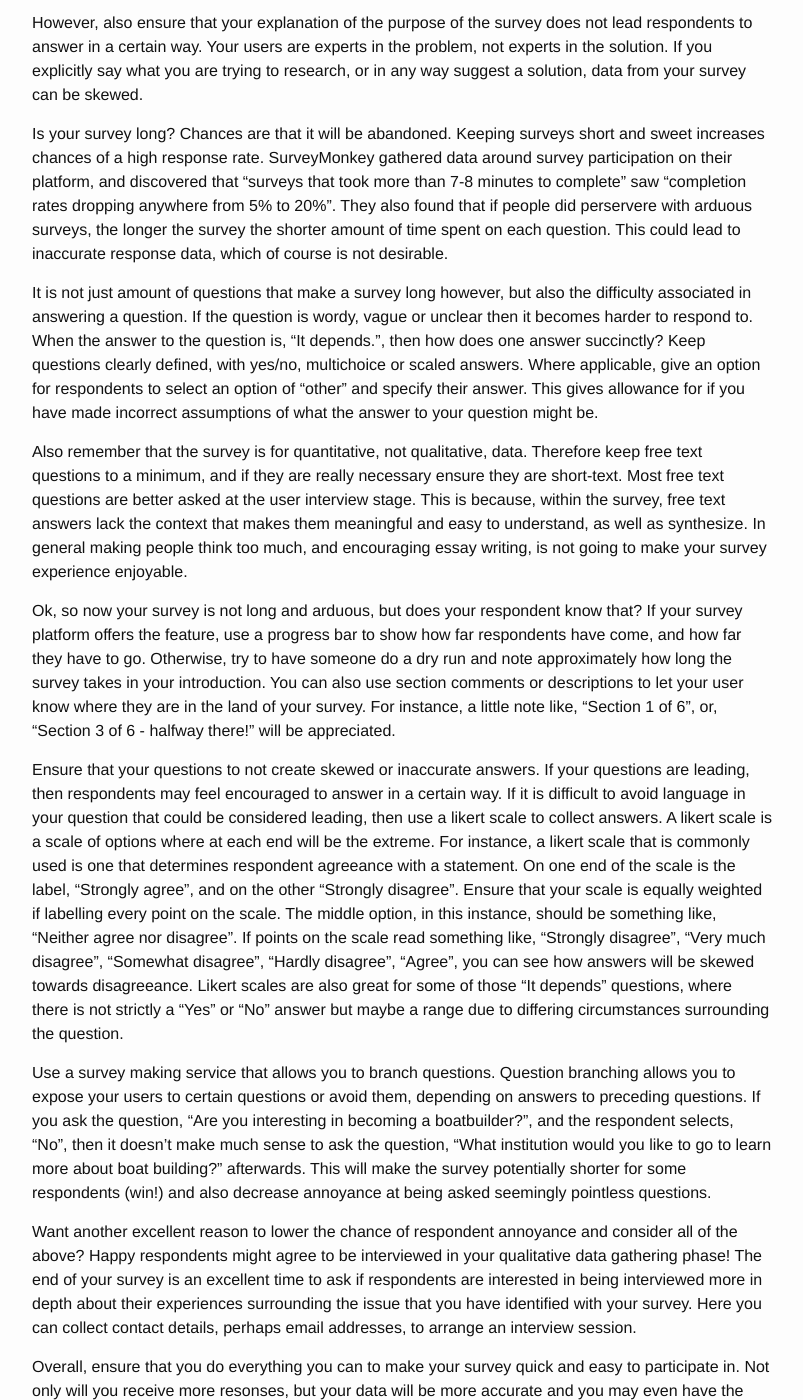
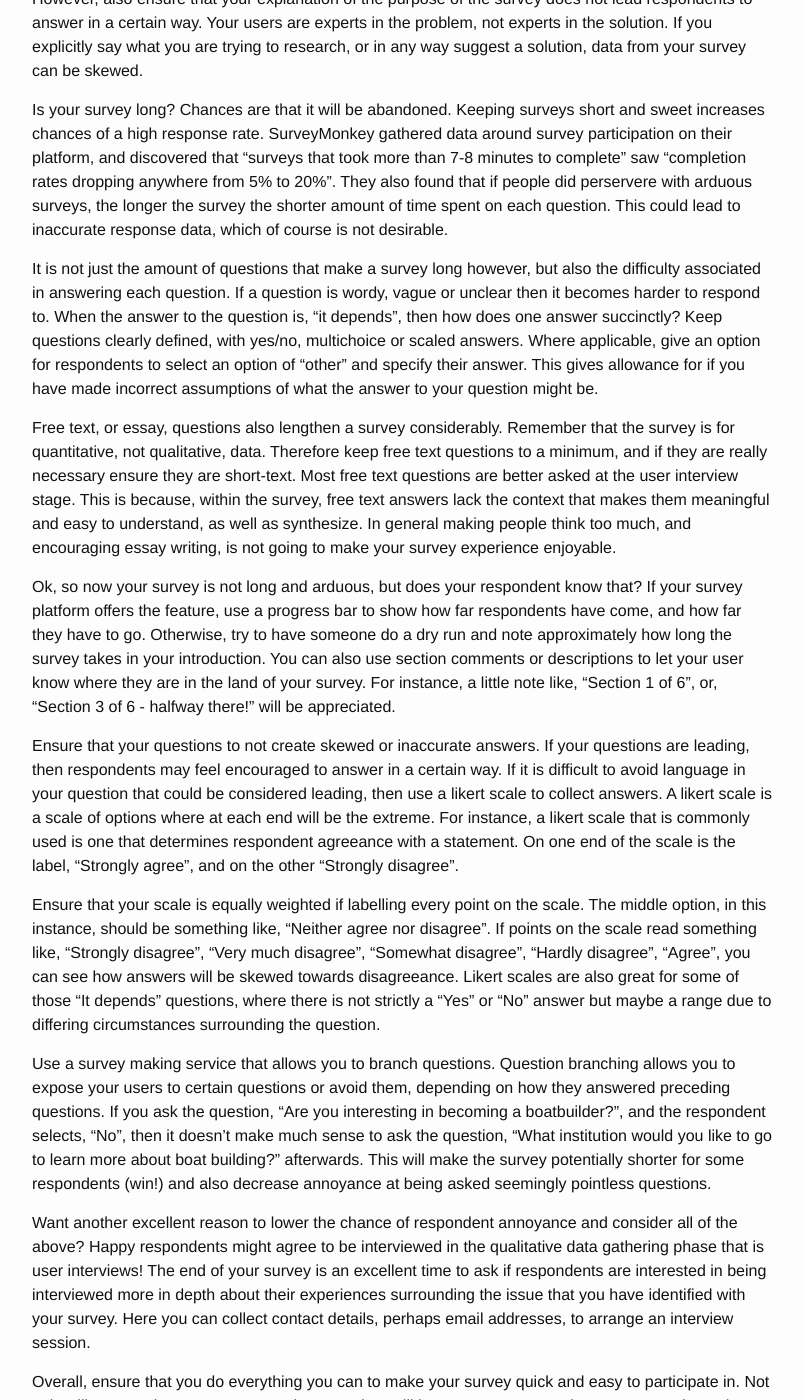
Before and after one commit to DaisyMolving/DaisyMolving.github.io, a Jekyll site: the page built from _posts/2019-04-03-what_to_consider_when_writing_a_survey.markdown, in a window 1280 px wide and 1400 px high, scrolled down 1320 px. Shown: the whole window, without its empty margins (238-1041 px from the left). Built offline with Jekyll 4.4.1, drawn with Linux system fonts in a browser that asks for light colours; comment, search, counter and statistics services are not loaded; some of the changed text lies outside the part shown.

Commit message:
Edit wording and date of post about UX surveys

```diff
--- a/_posts/2019-04-03-what_to_consider_when_writing_a_survey.markdown
+++ b/_posts/2019-04-03-what_to_consider_when_writing_a_survey.markdown
@@ -2,21 +2,20 @@
 layout: post
 comments: true
 title:  "UX: What to Consider When Writing a Survey"
-date:   2018-04-03 00:00:00 +0000
+date:   2019-04-03 00:00:00 +0000
 ---
 
-What to consider when writing a survey
-I was recently tasked with writing a survey in my UX research for a client, as a precursor to user interviews. Surveys can be a great way to gather data around your users, who they are and what they do. User interviews however, focus more on the how and they why - the personal experiences of each user. Therefore surveys are quantitative, and their output might give you some nice numbers and graphs. User interviews are qualitative, and outputs could be personas, which help the designer to consider how the user feels.
+I was recently tasked with writing a survey for a client as part of the UX research process, as a precursor to user interviews. Surveys can be a great way to gather data around your users, who they are and what they do. User interviews however, focus more on the how and the why - the personal experiences of each user. Therefore surveys are quantitative, and their output might give you some nice numbers and graphs. User interviews are qualitative, and outputs could be personas, which help the designer to consider how the user feels.
 
-Using a survey not only gives you quantitative data around your users, but also around the problem space of your project. Will you find out that your users don't think that your problem is valid? Will they in fact identify a different problem that you have thought about? Maybe! Surveys are a simple way to gather such insights.
+Using a survey not only gives you quantitative data around your users, but also around the problem space of your project. Will you find out that your users don't think that your problem is valid? Will they in fact identify a different problem that you have not thought about? Maybe! Surveys are a simple way to gather such insights.
 
 Let's be honest, there probably aren't many people who *love* filling in surveys, so writing a good one is important. Survey abandonment is common. When gathering quantitative data in a survey format, there are many things to consider to ensure a high response rate, and that your repondents have a positive experience. But what are they? Here I will share what I have learnt during my own survey writing experience.
 
-Preparation is important, in order to write a survey that is applicable to the audience that you are targetting. If one wanted to survey respondents in the boat-building profession, it would help to have some understanding of the boat-making process, what jargon is used around the profession and what the day to day might look like. However, when conducting this research, remember not to assume that all boatbuilders use the *same* process, *same* jargon and have the *same* daily routine. Research should inform your survey questions, but not rigidly define them. All I am saying is, a quick whizz through the boat building wikipedia page could give you some idea of what is appropriate. At the time of writing this article, the page begins with the sentence, "Not to be confused with shipbuilding", which is something that I personally did not know.
+Preparation is important, in order to write a survey that is applicable to the audience that you are targetting. If one wanted to survey respondents in the boat building profession, it would help to have some understanding of the boat building process, what jargon is used around the profession, and what the day to day might look like. However, when conducting this research, remember not to assume that all boatbuilders use the *same* process, *same* jargon and have the *same* daily routine. Research should inform your survey questions, but not rigidly define them. All I am saying is, a quick whizz through the boat building wikipedia page could give you some idea of what is appropriate. At the time of writing this article, the page begins with the sentence, "Not to be confused with shipbuilding", so there you go.
 
-If you are working for clients to create a survey, it also helps to get their knowledge and feedback on the potential problem and users. After all, they will definitely have some ideas about it. Maybe they themselves identified this problem as pain point in their own lives. Asking your clients about what sort of questions they want to ask users around the problem will be not only helpful to you but also ensure that you client is invested in your work.
+If you are working for clients to create a survey, it also helps to get their knowledge and feedback on the potential problem and users. After all, they will definitely have some ideas about it. Maybe they themselves identified this problem as pain point in their own lives. Asking your clients about what sort of questions they want to ask users around the problem will be not only helpful to you, but also ensures that you client is invested in your work.
 
-Carefully consider the language that you use. It is generally best to keep language simple so that respondents easily understand your questions and do not feel alienated. Avoid jargon unless it is directly and commonly related to the professional or cultural group that your respondents belong to. Keep language formal so that the tone is professional and so that respondents feel that their answers are being used responsibly and legitimately. Phishing, where scammers and internet rascals seek to gather information from people for devious and criminal purposes, is on the rise, so ensuring trust by using proper spelling, grammar and formalities is increasingly important.
+Carefully consider the language that you use. It is generally best to keep language simple so that respondents easily understand your questions and do not feel alienated. Avoid jargon unless it is directly and commonly related to the professional or cultural group that your respondents belong to. Keep language formal so that the tone is professional and so that respondents feel that their answers are being used responsibly and legitimately. Phishing, where scammers and internet rascals seek to gather information from people for devious and criminal purposes, is on the rise. Therefore, securing trust by using proper spelling, grammar and formalities is increasingly important.
 
 Another way to create trust in your survey is to introduce it well with a wee blurb about its purpose, and assuring respondents that the data gathered is not public and to be used for this project only. Provide email addresses or contact numbers for anyone with questions, and sign off your introduction with your name. If people can look you up and see that you are a real person, who is in fact a UX researcher or developer, they will have greater peace of mind.
 
@@ -24,16 +23,18 @@
 
 Is your survey long? Chances are that it will be abandoned. Keeping surveys short and sweet increases chances of a high response rate. SurveyMonkey gathered data around survey participation on their platform, and discovered that "surveys that took more than 7-8 minutes to complete" saw "completion rates dropping anywhere from 5% to 20%". They also found that if people did perservere with arduous surveys, the longer the survey the shorter amount of time spent on each question. This could lead to inaccurate response data, which of course is not desirable.
 
-It is not just amount of questions that make a survey long however, but also the difficulty associated in answering a question. If the question is wordy, vague or unclear then it becomes harder to respond to. When the answer to the question is, "It depends.", then how does one answer succinctly? Keep questions clearly defined, with yes/no, multichoice or scaled answers. Where applicable, give an option for respondents to select an option of "other" and specify their answer. This gives allowance for if you have made incorrect assumptions of what the answer to your question might be.
+It is not just the amount of questions that make a survey long however, but also the difficulty associated in answering each question. If a question is wordy, vague or unclear then it becomes harder to respond to. When the answer to the question is, "it depends", then how does one answer succinctly? Keep questions clearly defined, with yes/no, multichoice or scaled answers. Where applicable, give an option for respondents to select an option of "other" and specify their answer. This gives allowance for if you have made incorrect assumptions of what the answer to your question might be.
 
-Also remember that the survey is for quantitative, not qualitative, data. Therefore keep free text questions to a minimum, and if they are really necessary ensure they are short-text. Most free text questions are better asked at the user interview stage. This is because, within the survey, free text answers lack the context that makes them meaningful and easy to understand, as well as synthesize. In general making people think too much, and encouraging essay writing, is not going to make your survey experience enjoyable.
+Free text, or essay, questions also lengthen a survey considerably. Remember that the survey is for quantitative, not qualitative, data. Therefore keep free text questions to a minimum, and if they are really necessary ensure they are short-text. Most free text questions are better asked at the user interview stage. This is because, within the survey, free text answers lack the context that makes them meaningful and easy to understand, as well as synthesize. In general making people think too much, and encouraging essay writing, is not going to make your survey experience enjoyable.
 
 Ok, so now your survey is not long and arduous, but does your respondent know that? If your survey platform offers the feature, use a progress bar to show how far respondents have come, and how far they have to go. Otherwise, try to have someone do a dry run and note approximately how long the survey takes in your introduction. You can also use section comments or descriptions to let your user know where they are in the land of your survey. For instance, a little note like, "Section 1 of 6", or, "Section 3 of 6 - halfway there!" will be appreciated.
 
-Ensure that your questions to not create skewed or inaccurate answers. If your questions are leading, then respondents may feel encouraged to answer in a certain way. If it is difficult to avoid language in your question that could be considered leading, then use a likert scale to collect answers. A likert scale is a scale of options where at each end will be the extreme. For instance, a likert scale that is commonly used is one that determines respondent agreeance with a statement. On one end of the scale is the label, "Strongly agree", and on the other "Strongly disagree". Ensure that your scale is equally weighted if labelling every point on the scale. The middle option, in this instance, should be something like, "Neither agree nor disagree". If points on the scale read something like, "Strongly disagree", "Very much disagree", "Somewhat disagree", "Hardly disagree", "Agree", you can see how answers will be skewed towards disagreeance. Likert scales are also great for some of those "It depends" questions, where there is not strictly a "Yes" or "No" answer but maybe a range due to differing circumstances surrounding the question.
+Ensure that your questions to not create skewed or inaccurate answers. If your questions are leading, then respondents may feel encouraged to answer in a certain way. If it is difficult to avoid language in your question that could be considered leading, then use a likert scale to collect answers. A likert scale is a scale of options where at each end will be the extreme. For instance, a likert scale that is commonly used is one that determines respondent agreeance with a statement. On one end of the scale is the label, "Strongly agree", and on the other "Strongly disagree".
 
-Use a survey making service that allows you to branch questions. Question branching allows you to expose your users to certain questions or avoid them, depending on answers to preceding questions. If you ask the question, "Are you interesting in becoming a boatbuilder?", and the respondent selects, "No", then it doesn't make much sense to ask the question, "What institution would you like to go to learn more about boat building?" afterwards. This will make the survey potentially shorter for some respondents (win!) and also decrease annoyance at being asked seemingly pointless questions.
+Ensure that your scale is equally weighted if labelling every point on the scale. The middle option, in this instance, should be something like, "Neither agree nor disagree". If points on the scale read something like, "Strongly disagree", "Very much disagree", "Somewhat disagree", "Hardly disagree", "Agree", you can see how answers will be skewed towards disagreeance. Likert scales are also great for some of those "It depends" questions, where there is not strictly a "Yes" or "No" answer but maybe a range due to differing circumstances surrounding the question.
 
-Want another excellent reason to lower the chance of respondent annoyance and consider all of the above? Happy respondents might agree to be interviewed in your qualitative data gathering phase! The end of your survey is an excellent time to ask if respondents are interested in being interviewed more in depth about their experiences surrounding the issue that you have identified with your survey. Here you can collect contact details, perhaps email addresses, to arrange an interview session.
+Use a survey making service that allows you to branch questions. Question branching allows you to expose your users to certain questions or avoid them, depending on how they answered preceding questions. If you ask the question, "Are you interesting in becoming a boatbuilder?", and the respondent selects, "No", then it doesn't make much sense to ask the question, "What institution would you like to go to learn more about boat building?" afterwards. This will make the survey potentially shorter for some respondents (win!) and also decrease annoyance at being asked seemingly pointless questions.
+
+Want another excellent reason to lower the chance of respondent annoyance and consider all of the above? Happy respondents might agree to be interviewed in the qualitative data gathering phase that is user interviews! The end of your survey is an excellent time to ask if respondents are interested in being interviewed more in depth about their experiences surrounding the issue that you have identified with your survey. Here you can collect contact details, perhaps email addresses, to arrange an interview session.
 
 Overall, ensure that you do everything you can to make your survey quick and easy to participate in. Not only will you receive more resonses, but your data will be more accurate and you may even have the chance to gather more information from respondents at a later date. If survey respondents have a positive experience overall they may also have positive future associations of your product - at the very least their view of your product and organisation will not be tarnished by a tiresome or difficult process.
```
